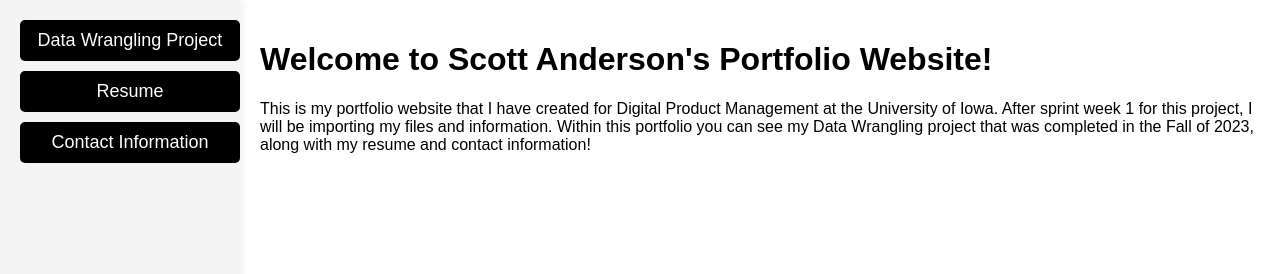
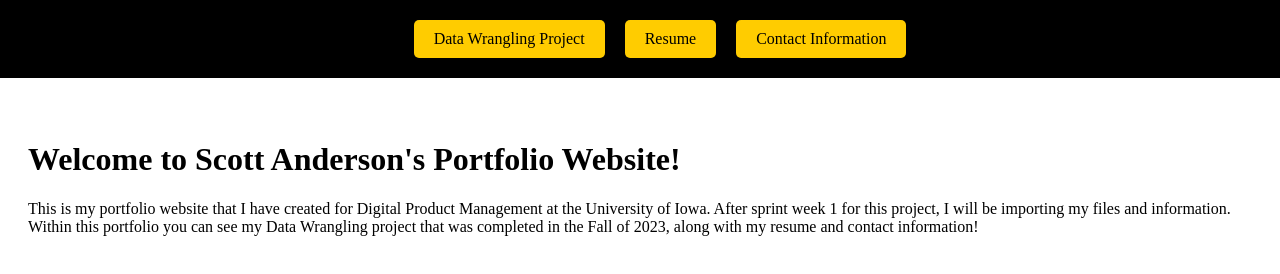
Before and after one commit to sanderson1470/Scott-Anderson-DPM-Personal-Website, a plain HTML site: page index.html in a window 1280 px wide. Drawn offline with Linux system fonts and the light colour scheme.

Commit message:
Updated Stylesheet to put buttons at the top of page and in Iowa color.

```diff
--- a/stylesheet.css
+++ b/stylesheet.css
@@ -1,38 +1,29 @@
-body {
-    font-family: Arial, sans-serif;
+/* Sidebar styles */
+.sidebar {
+    background-color: #000000; /* Black sidebar background */
+    color: #ffffff; /* White text color */
+    padding: 20px;
+    position: fixed;
+    top: 0;
+    left: 0;
+    width: 100%; /* Full width */
     display: flex;
-    min-height: 100vh;
-    margin: 0;
+    justify-content: center; /* Center content horizontally */
 }
 
-.sidebar {
-    width: 200px; /* Adjust the width of the sidebar as needed */
-    background-color: #f4f4f4;
-    padding: 20px;
-    box-shadow: 0px 0px 10px rgba(0, 0, 0, 0.1);
+/* Sidebar button styles */
+.button-link {
+    display: inline-block;
+    margin: 0 10px; /* Add spacing between buttons */
+    text-decoration: none;
+    color: #000000; /* Black text color */
+    background-color: #ffcc00; /* Yellow button background */
+    padding: 10px 20px;
+    border-radius: 5px;
 }
 
+/* Content styles */
 .content {
-    flex: 1;
+    margin-top: 100px; /* Adjusted for button height */
     padding: 20px;
 }
-
-.button-link {
-    display: block;
-    width: 100%;
-    margin-bottom: 10px;
-    padding: 10px;
-    background-color: #000; /* Change background color to black */
-    color: #fff;
-    border: none;
-    border-radius: 5px;
-    cursor: pointer;
-    text-align: center; /* Center the text within the button */
-    text-decoration: none; /* Remove default underline for links */
-    transition: background-color 0.3s;
-    font-size: 18px; /* Adjust font size as needed */
-}
-
-.button-link:hover {
-    background-color: #333; /* Darken background color on hover */
-}
```
